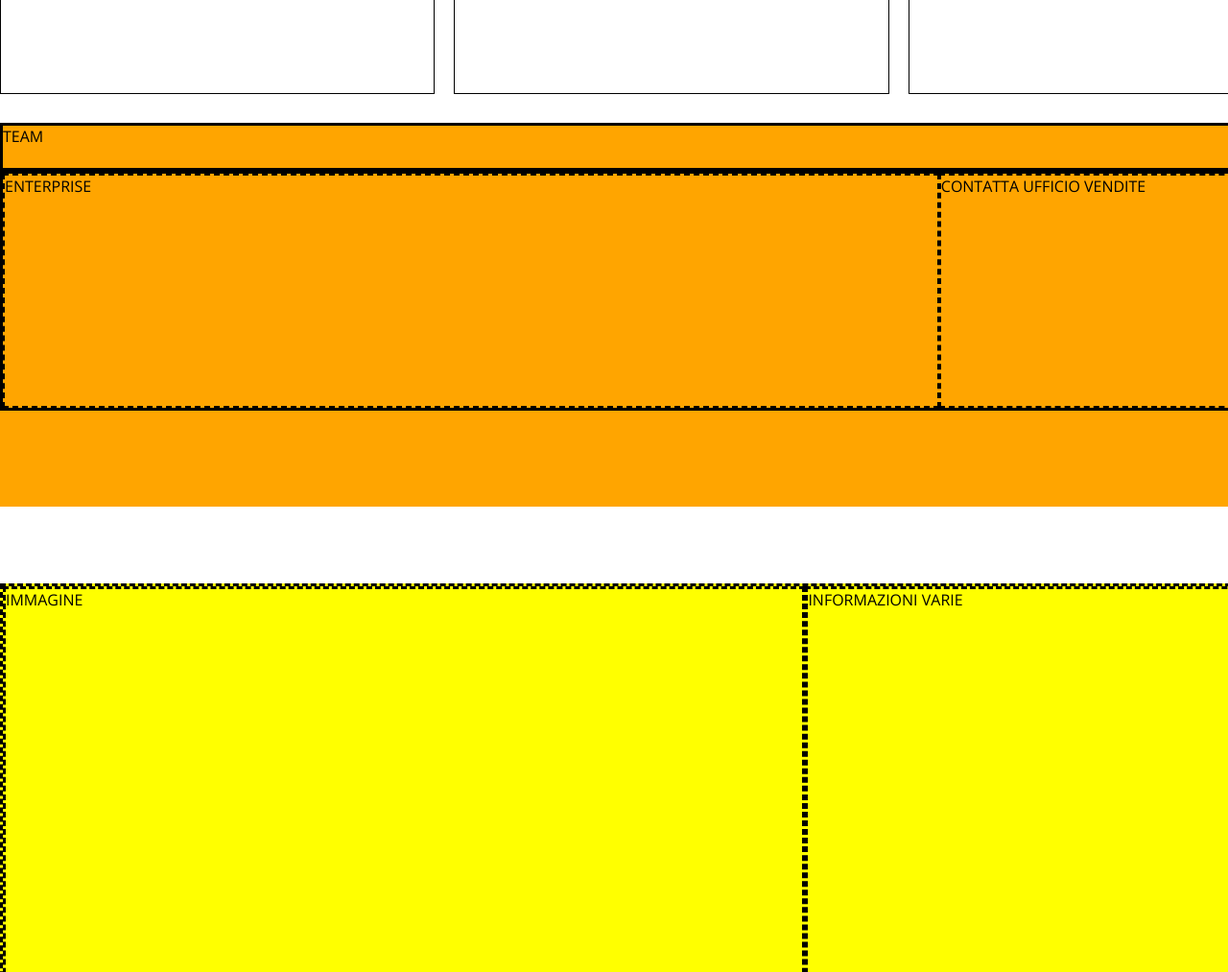
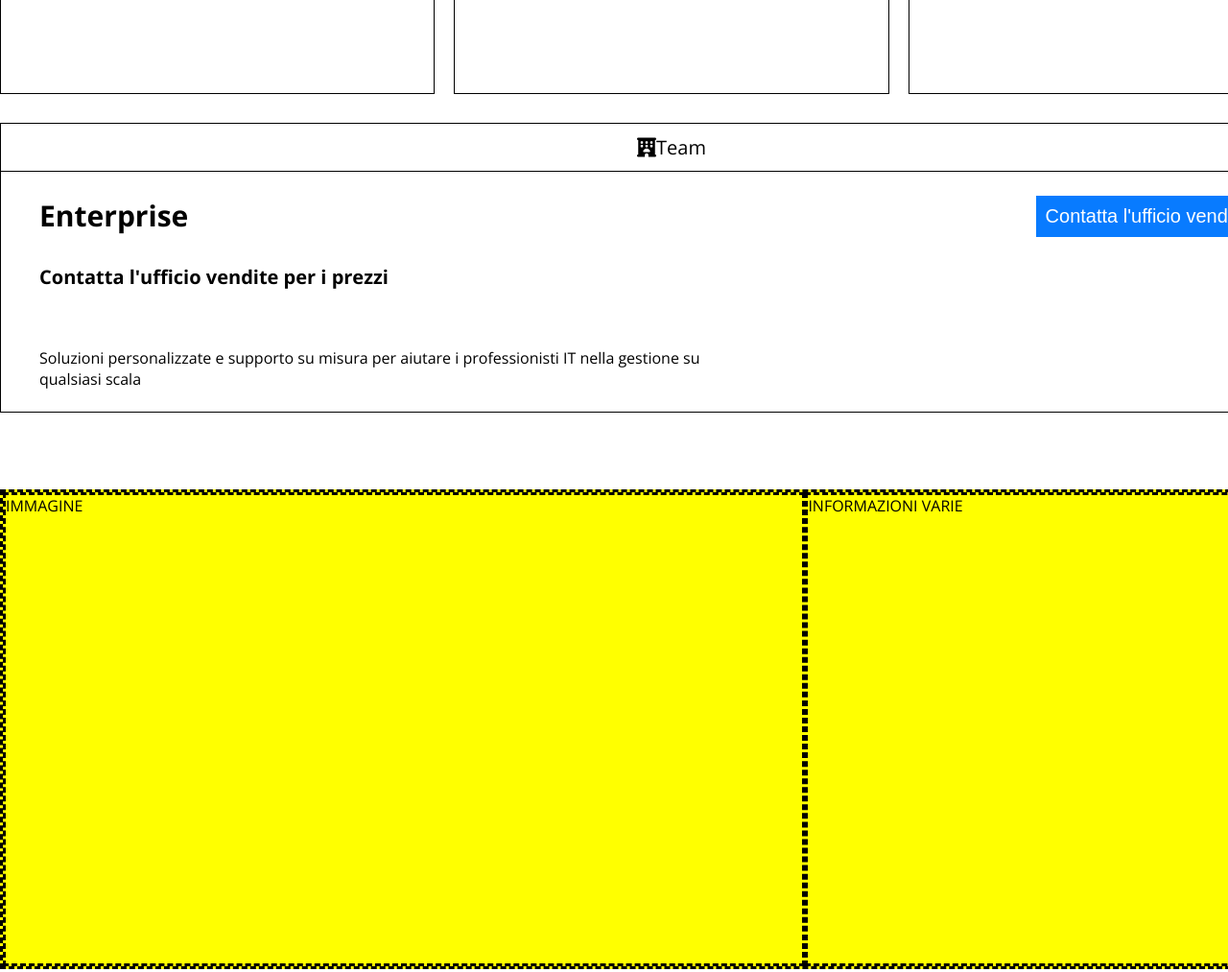
Before and after one commit to SimoneDUrso/htmlcss-dropbox, a plain HTML site: page index.html in a window 1280 px wide. Shown: the part 2840-3853 px from the top of the page at 96% size. Drawn offline with nearby package versions, Linux system fonts and the light colour scheme.

Commit message:
[UPD] Added office section under plans

```diff
--- a/css/style.css
+++ b/css/style.css
@@ -291,35 +291,60 @@ input[type="radio"] {
 /* ALTRI DIV POSTI APPENA SOTTO I BUSINESS PLANS */
 .office {
     width: 100%;
-    height: 400px;
-    background-color: orange;
     margin-top: 30px;
     margin-bottom: 80px;
+    border: 1px solid black;
 }
 
 #team {
     width: 100%;
     height: 50px;
-    border: 3px solid black;
+    border-bottom: 1px solid black;
+    display: flex;
+    justify-content: center;
+    align-items: center;
+    font-size: 20px;
+}
+
+.col-70 h2 {
+    font-size: 30px;
+}
+
+.row-office button {
+    padding: 10px;
+    background-color: rgb(8, 123, 255);
+    color: white;
+    border: none;
+    font-size: 20px;
+    cursor: pointer;
+}
+
+#contact {
+    margin-top: 30px;
+    margin-bottom: 60px;
+    font-size: 20px;
 }
 
 .row-office {
     width: 100%;
     height: 250px;
-    border: 3px solid black;
+    padding-left: 40px;
     display: flex;
+    padding-top: 25px;
 }
 
 .col-70 {
     width: 70%;
     height: 100%;
-    border: 2px dashed black;
+
 }
 
 .col-30 {
     width: 30%;
     height: 100%;
-    border: 2px dashed black;
+
+    display: flex;
+    justify-content: center;
 }
 
 /* CONTAINER CON ALL'INTERNO IMMAGINE E INFO */
@@ -413,7 +438,6 @@ input[type="radio"] {
     display: flex;
     flex-direction: column;
     justify-content: flex-start;
-    height: 800px;
 }
 
 .row-partners {
@@ -432,7 +456,7 @@ input[type="radio"] {
     flex-wrap: wrap;
 }
 
-.col-50.partners {
+.col-50-images {
     width: 50%;
     height: 50%;
     border: 1px solid black;
@@ -450,6 +474,8 @@ input[type="radio"] {
     height: 60%;
     border: 2px dashed black;
 }
+
+
 
 /* UNDER ROW FULL */
 
@@ -470,6 +496,7 @@ input[type="radio"] {
     width: 50%;
     height: 100%;
     border: 2px dashed black;
+
 }
 
 /* CONTENITORE CHE RACCHIUDE LE DOMANDE */
--- a/index.html
+++ b/index.html
@@ -284,10 +284,30 @@
                 </div>
                 <!-- ALTRI DIV POSTI APPENA SOTTO I BUSINESS PLANS -->
                 <div class="office">
-                    <div id="team">TEAM</div>
+                    <div id="team">
+                        <div class="content-office">
+                            <i class="fa-solid fa-hotel"></i>Team
+                        </div>
+                    </div>
+
+
                     <div class="row-office">
-                        <div class="col-70">ENTERPRISE</div>
-                        <div class="col-30">CONTATTA UFFICIO VENDITE</div>
+                        <div class="col-70">
+                            <h2>Enterprise</h2>
+
+                            <div id="contact"><strong>Contatta l'ufficio vendite per i prezzi</strong></div>
+
+                            <div>Soluzioni personalizzate e supporto su misura per aiutare i professionisti IT nella
+                                gestione su <br>qualsiasi scala</div>
+                        </div>
+
+
+                        <div class="col-30">
+                            <div class="content-col-30">
+                                <button>Contatta l'ufficio vendite</button>
+                            </div>
+
+                        </div>
                     </div>
                 </div>
             </div>
@@ -360,10 +380,10 @@
         <div class="container-bg-lightblue bottom">
             <div class="row-partners">
                 <div class="col-33 partners">
-                    <div class="col-50 partners">IMMAGINE</div>
-                    <div class="col-50 partners">IMMAGINE</div>
-                    <div class="col-50 partners">IMMAGINE</div>
-                    <div class="col-50 partners">IMMAGINE</div>
+                    <div class="col-50-images partners">IMMAGINE</div>
+                    <div class="col-50-images partners">IMMAGINE</div>
+                    <div class="col-50-images partners">IMMAGINE</div>
+                    <div class="col-50-images partners">IMMAGINE</div>
                 </div>
 
                 <!-- COLONNA CENTRALE CON IMMAGINE E PARAGRAFO -->
@@ -381,10 +401,10 @@
 
                 <!-- SEZIONE PER LE IMMAGINI DEI PARTNERS -->
                 <div class="col-33 partners">
-                    <div class="col-50 partners">IMMAGINE</div>
-                    <div class="col-50 partners">IMMAGINE</div>
-                    <div class="col-50 partners">IMMAGINE</div>
-                    <div class="col-50 partners">IMMAGINE</div>
+                    <div class="col-50-images partners">IMMAGINE</div>
+                    <div class="col-50-images partners">IMMAGINE</div>
+                    <div class="col-50-images partners">IMMAGINE</div>
+                    <div class="col-50-images partners">IMMAGINE</div>
                 </div>
             </div>
 
```
